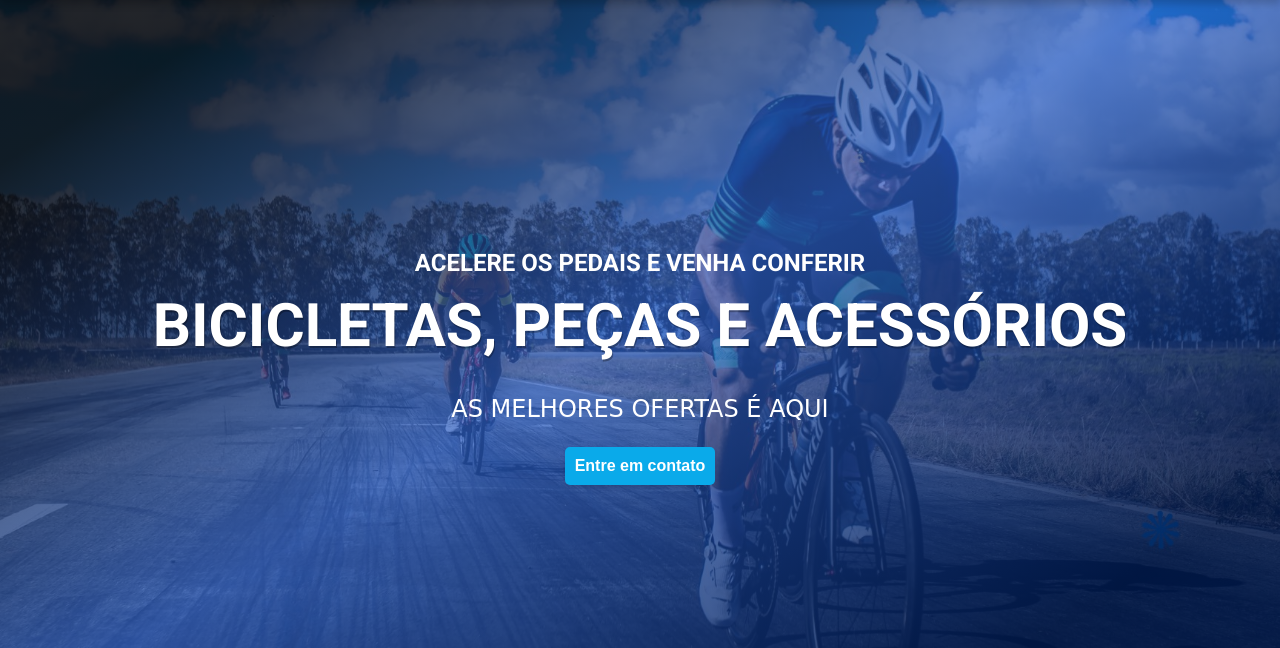
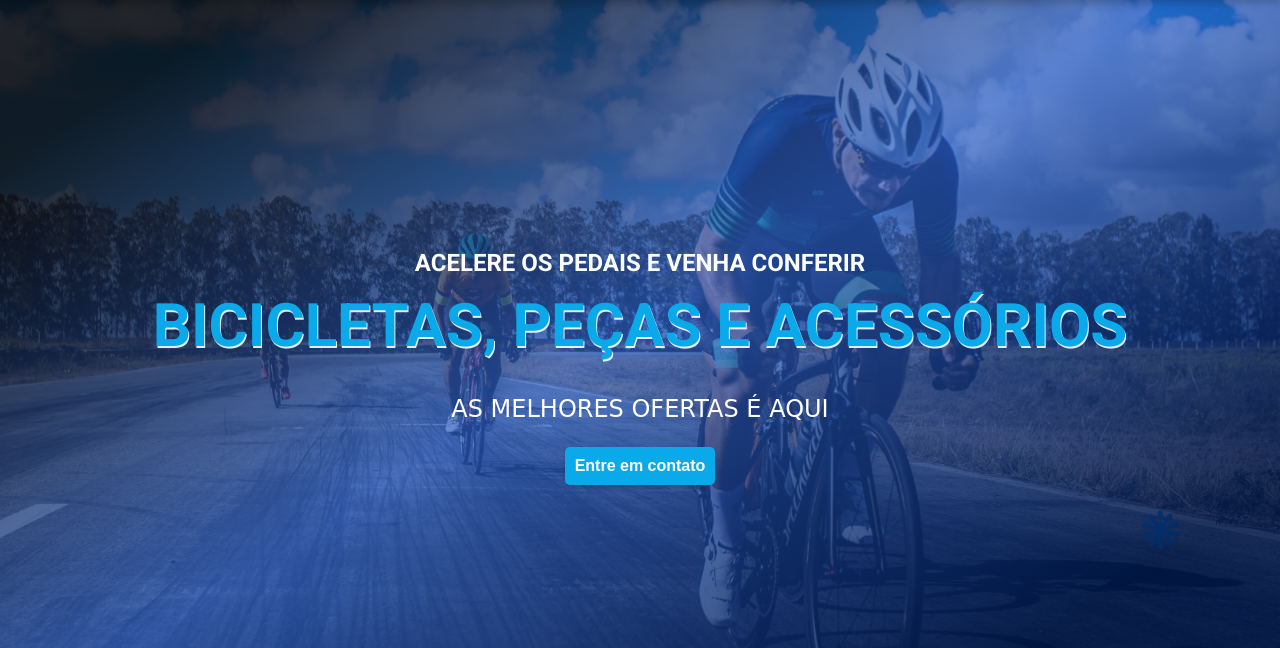
Before and after one commit to gabrielabade/ciclista, a plain HTML site: page index.html in a window 1280 px wide. Shown: the part 75-723 px from the top of the page. Drawn offline with Linux system fonts and the light colour scheme; a web font is replaced by a local one.

Commit message:
style home h1

```diff
--- a/style.css
+++ b/style.css
@@ -117,8 +117,8 @@ header {
 
 .home-container h1 {
   font-size: 4rem;
-  color: var(--white);
-  text-shadow: 1px 2px rgba(0, 0, 0, 0.3);
+  color: var(--main-color);
+  text-shadow: 1px 2px rgba(255, 253, 253, 0.9);
   margin-bottom: 2rem;
 }
 
```
